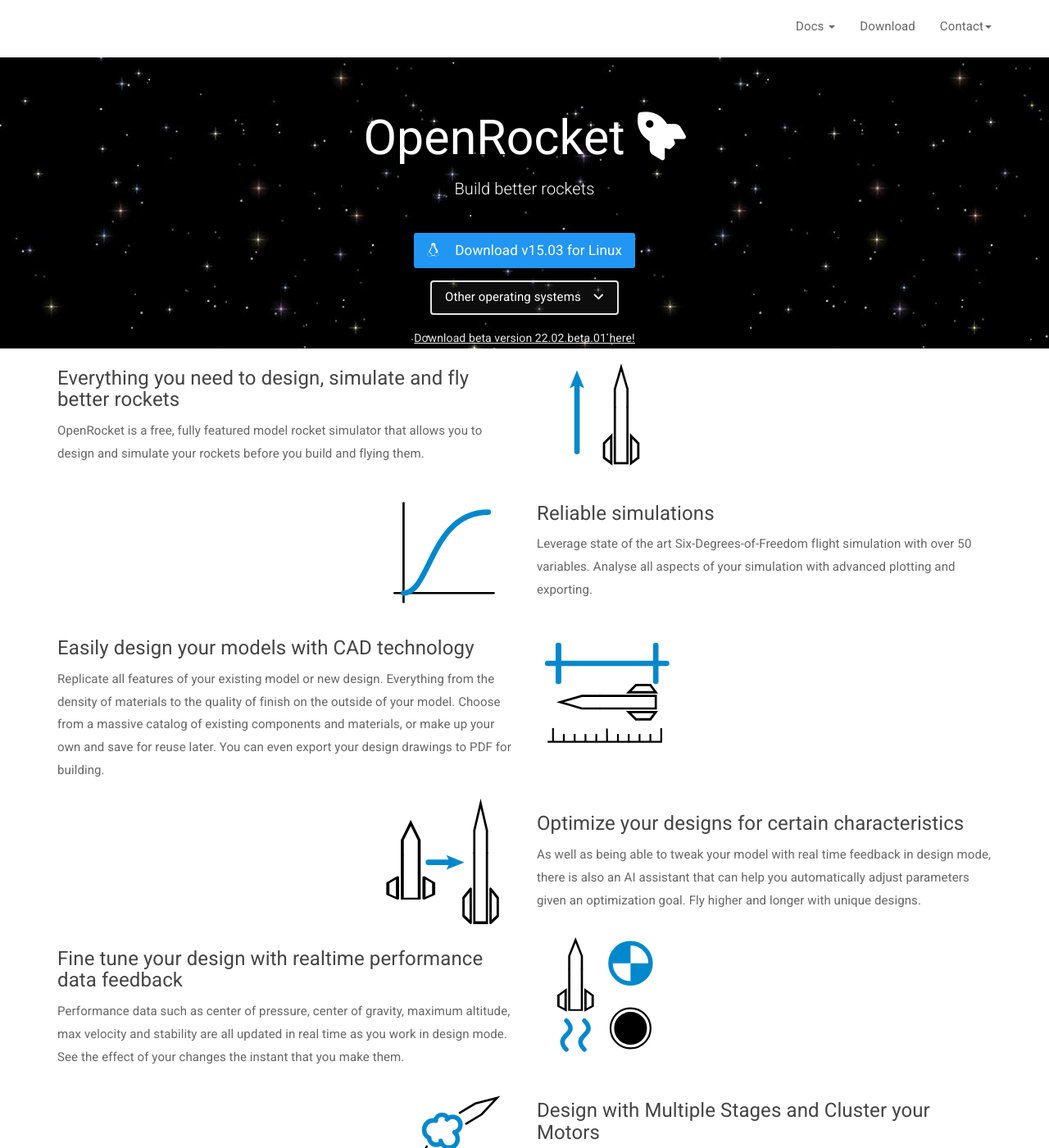
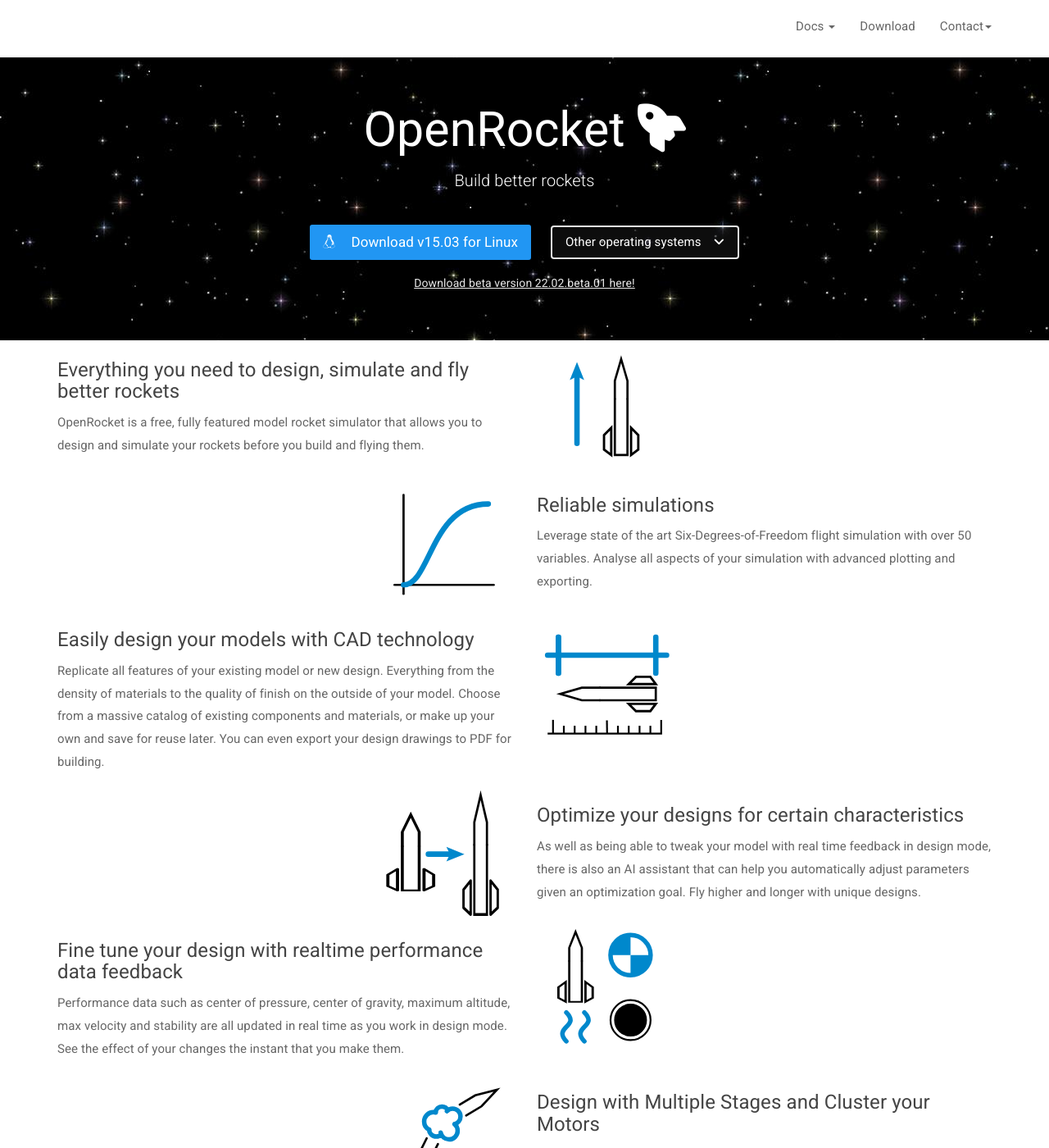
Before and after one commit to openrocket/openrocket.github.io, a Jekyll site: the page built from index.html, in a window 1280 px wide and 1400 px high. Shown: the whole window at 82% size. Built offline with Jekyll 4.4.1, drawn with Linux system fonts in a browser that asks for light colours; nearby versions of some CDN libraries.

Commit message:
Update home download layout

```diff
--- a/_includes/jumbotron.html
+++ b/_includes/jumbotron.html
@@ -3,8 +3,7 @@
     <center>
     <h1>{% include openrocket.html %}</i></h1>
     <p>{{ site.mantra }}</p>
-    <p style="margin-top: 35px;">{% include download_button.html %}</p>
-    <p>{% include other_os.html %}</p>
+    <div style="margin-top: 35px;">{% include download_button.html %} {% include other_os.html %}</div>
     <p>{% include beta_download.html %}</p>
     </center>
   </div>
--- a/_includes/other_os.html
+++ b/_includes/other_os.html
@@ -1,4 +1,4 @@
-<div class="dropdown">
+<div class="dropdown" style="margin-left: 20px;">
     <button class="dropbtn">Other operating systems<i class="fa-solid fa-angle-down" style="margin-left: 15px;"></i></button>
     <div class="dropdown-content">
       <a href="https://github.com/openrocket/openrocket/releases/download/release-{{site.current_version}}/OpenRocket-{{site.current_version}}-installer.exe">Windows</a>
--- a/css/main.css
+++ b/css/main.css
@@ -5,7 +5,7 @@
 
 
 body#landing-page {
-  padding-top: 145px
+  padding-top: 135px
 }
 
 div.footer p {
@@ -14,7 +14,7 @@
 
 div.jumbotron {
   position: absolute;
-  top: 65px;
+  top: 55px;
   width: 100%;
   background-image: url('/img/starfield.jpg');
 }
```
